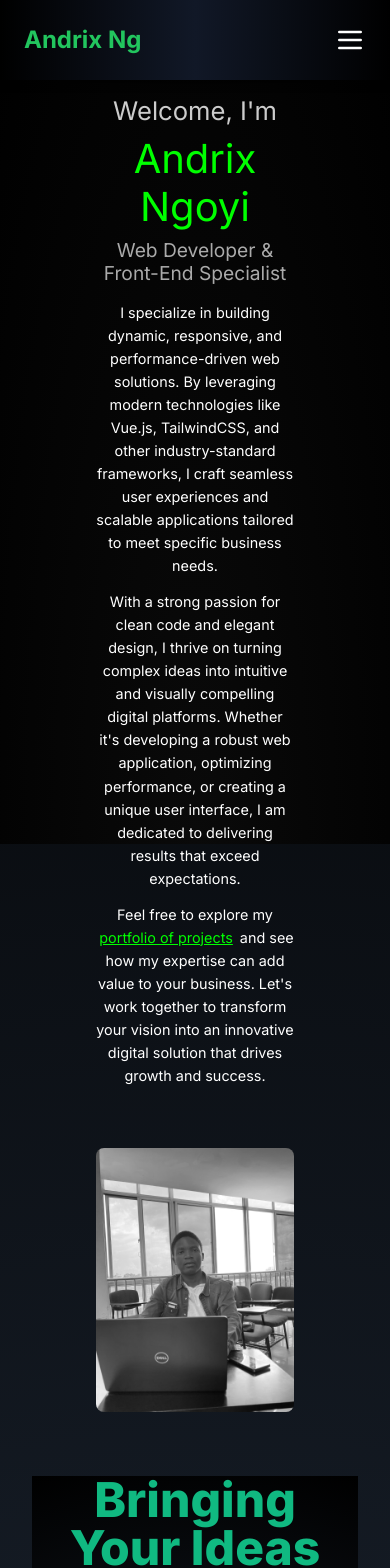
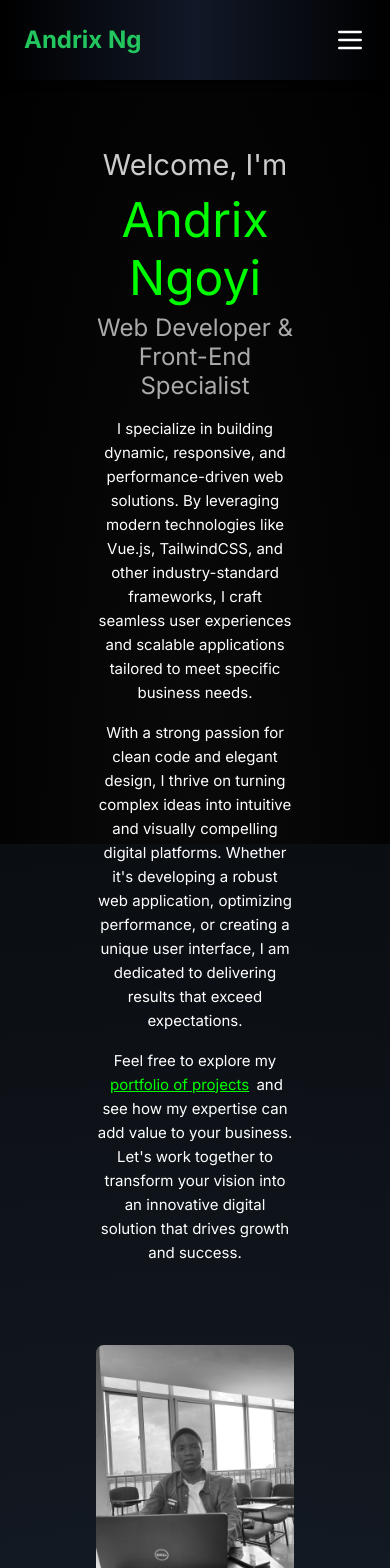
Before and after one commit to AndrixNg1/Portfolio-vuejs, a Vue app: page / in a window 390 px wide. Shown: the top 1568 px of the page. Built offline with nearby package versions, Linux system fonts and the light colour scheme; a web font is replaced by a local one.

Commit message:
Mise à jour du portfolio avec corrections

```diff
--- a/src/components/SectionComponent.vue
+++ b/src/components/SectionComponent.vue
@@ -15,19 +15,22 @@
           technologies like Vue.js, TailwindCSS, and other industry-standard frameworks, I craft seamless user
           experiences and scalable applications tailored to meet specific business needs.
         </p>
-        <p>With a strong passion for clean code and elegant design, I thrive on turning complex ideas into intuitive and
+        <p>
+          With a strong passion for clean code and elegant design, I thrive on turning complex ideas into intuitive and
           visually compelling digital platforms. Whether it's developing a robust web application, optimizing
           performance, or creating a unique user interface, I am dedicated to delivering results that exceed
-          expectations. </p>
+          expectations.
+        </p>
         <p>
           Feel free to explore my <a href="ProjectView.vue">portfolio of projects</a> and see how my expertise can add value
           to your business. Let's work together to transform your vision into an innovative digital solution that drives
-          growth and success.</p>
+          growth and success.
+        </p>
       </div>
 
       <!-- Image -->
       <div class="image-container">
-        <img src="@/assets/img/and1.jpg" alt="Andrix Ngoyi" />
+        <img src="@/assets/img/and1.jpg" alt="Andrix Ngoyi" class="animated-image" />
       </div>
     </div>
   </section>
@@ -38,30 +41,20 @@
 </script>
 
 <style scoped>
-/* Global adjustments for html and body */
-html,
-body {
-  margin: 0;
-  padding: 0;
-  width: 100%;
-  height: 100%;
-  overflow-x: hidden;
-}
-
 /* Section principale */
 .about-page {
   position: relative;
   display: flex;
   justify-content: center;
-  align-items: center;
-  flex-direction: column;
+  align-items: flex-start;
   min-height: 100vh;
   padding: 2rem;
   color: #fff;
   box-sizing: border-box;
   overflow: hidden;
   width: 100%;
-  text-align: center;
+  /* Décalage de la section vers le bas */
+  margin-top: 10vh; /* Décale toute la section vers le bas */
 }
 
 /* Fond étoilé */
@@ -89,18 +82,18 @@ body {
 /* Conteneur principal */
 .content-container {
   display: flex;
-  flex-direction: column;
-  justify-content: center;
+  flex-direction: row; /* Par défaut, photo à côté du texte */
   align-items: center;
+  justify-content: space-between;
   gap: 2rem;
   width: 100%;
-  padding: 1rem;
+  padding: 0 2rem;
 }
 
 /* Texte */
 .text-content {
-  z-index: 1;
-  padding: 1rem;
+  flex: 1;
+  text-align: left;
 }
 
 .text-content h2 {
@@ -138,16 +131,23 @@ body {
 
 /* Image */
 .image-container {
+  flex: 1;
   text-align: center;
-  padding: 1rem;
 }
 
 .image-container img {
   width: 100%;
-  max-width: 300px;
+  max-width: 400px;
   border-radius: 8px;
   filter: grayscale(100%);
   transition: filter 0.3s ease-in-out, transform 0.3s;
+}
+
+/* Animation d'entrée pour l'image */
+.animated-image {
+  opacity: 0;
+  transform: translateY(20px); /* Déplacement vers le bas initial */
+  animation: fadeInUp 1s ease-in-out forwards; /* Animation d'entrée */
 }
 
 .image-container img:hover {
@@ -158,35 +158,32 @@ body {
 /* Responsive */
 @media screen and (max-width: 768px) {
   .content-container {
-    flex-direction: column;
-    align-items: center;
-    gap: 1rem;
+    flex-direction: column; /* Empile la photo sous le texte */
   }
 
   .text-content {
     text-align: center;
-    padding: 1rem;
   }
 
-  .text-content h1 {
-    font-size: 2.5rem;
-  }
-
-  .text-content h2 {
-    font-size: 1.6rem;
-  }
-
-  .text-content h3 {
-    font-size: 1.2rem;
-  }
-
-  .text-content p {
-    font-size: 0.9rem;
-    margin: 0.8rem 0;
+  .image-container {
+    margin-top: 2rem;
   }
 
   .image-container img {
-    max-width: 250px;
+    max-width: 100%;
+    height: auto;
+  }
+}
+
+/* Keyframes pour l'animation */
+@keyframes fadeInUp {
+  0% {
+    opacity: 0;
+    transform: translateY(20px);
+  }
+  100% {
+    opacity: 1;
+    transform: translateY(0);
   }
 }
 </style>
```
